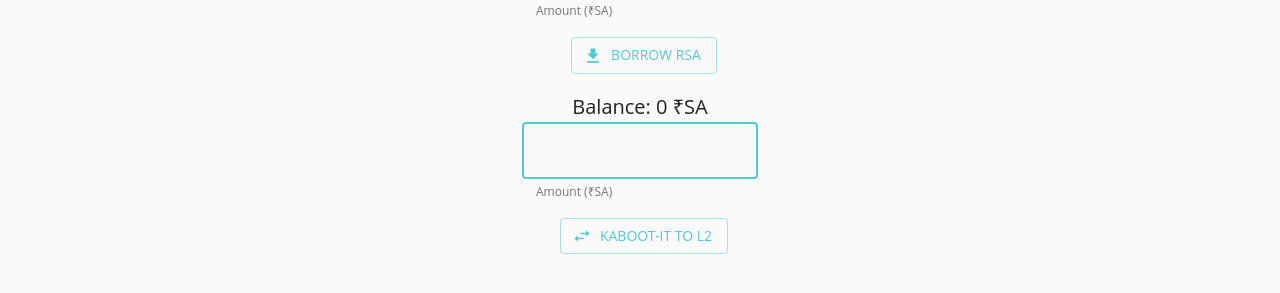
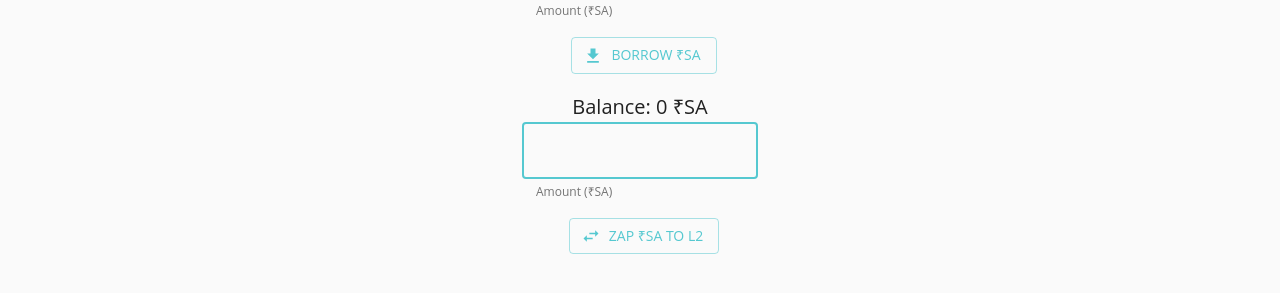
Before and after one commit to batuaWallet/L2-web-wallet, a React (Create React App) app: page /invest in a window 1280 px wide. Both pictures are taken after a click on the button 640 px from the left and 575 px from the top of the page. Shown: the part 415-708 px from the top of the page. Built offline with nearby package versions, Linux system fonts and the light colour scheme; no server answers.

Commit message:
🎨 update action names

```diff
--- a/src/components/EnterL2.tsx
+++ b/src/components/EnterL2.tsx
@@ -99,7 +99,7 @@ export const EnterL2 = (props: any) => {
   const handleSwitch = async () => {
     if (wallet && bridgeAmount) {
       setProcessing(true);
-      setProcessingProps({ amt: bridgeAmount, action: "KaboobIT", asset: "₹SA"});
+      setProcessingProps({ amt: bridgeAmount, action: "Zapping", asset: "₹SA"});
       const res = await depositERC20toMatic(wallet, bridgeAmount);
       if (!res) {
         console.error(`Something went wrong`);
@@ -111,7 +111,7 @@ export const EnterL2 = (props: any) => {
   const handleLock = async () => {
     if (wallet && lockAmount){
       setProcessing(true);
-      setProcessingProps({ amt: lockAmount, action: "FoobIT", asset: "ETH"});
+      setProcessingProps({ amt: lockAmount, action: "Locking", asset: "ETH"});
       const res = await lockInCDP(wallet, lockAmount);
       if (!res) {
         console.error(`Something went wrong`);
@@ -123,7 +123,7 @@ export const EnterL2 = (props: any) => {
   const handleMint = async () => {
     if (wallet && borrowAmount) {
       setProcessing(true);
-      setProcessingProps({ amt: borrowAmount, action: "DoobIT", asset: "₹SA"});
+      setProcessingProps({ amt: borrowAmount, action: "Borrowing", asset: "₹SA"});
       const res = await mintRSA(wallet, borrowAmount);
       console.log(res);
       if (!res) {
@@ -245,7 +245,7 @@ export const EnterL2 = (props: any) => {
             className={classes.zap}
             startIcon={<BorrowIcon />}
           >
-            Borrow RSA
+            Borrow ₹SA
           </Button>
 
           <Divider />
@@ -270,7 +270,7 @@ export const EnterL2 = (props: any) => {
             className={classes.zap}
             startIcon={<BridgeIcon />}
           >
-            Kaboot-It to L2
+            Zap ₹SA to L2
           </Button>
 
         </div>
--- a/src/components/ProcessingInvest.tsx
+++ b/src/components/ProcessingInvest.tsx
@@ -37,7 +37,7 @@ export const ProcessingInvest = (props: {amt: string, action: string, asset: str
   return (
     <Paper className={classes.root}>
       <Typography variant="h6" align="center">
-        {action}-ing {amt} {asset} .... Please Wait!
+        {action} {amt} {asset} .... Please Wait!
       </Typography>
       <CardMedia image={processing} className={classes.processing} />
     </Paper>
```
